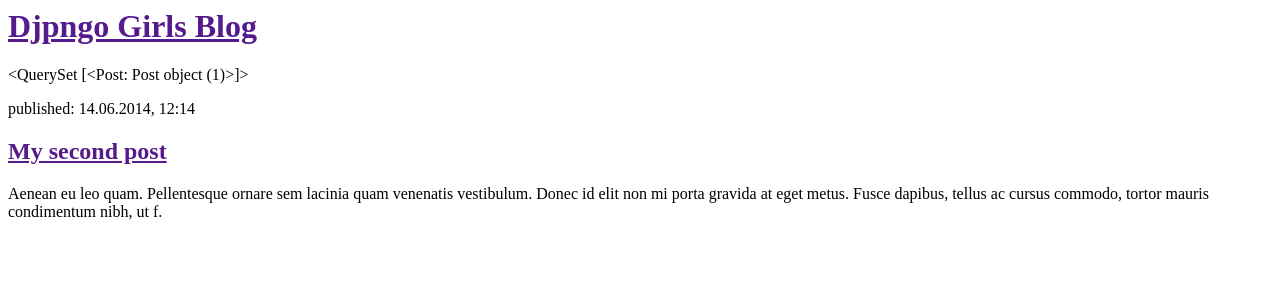
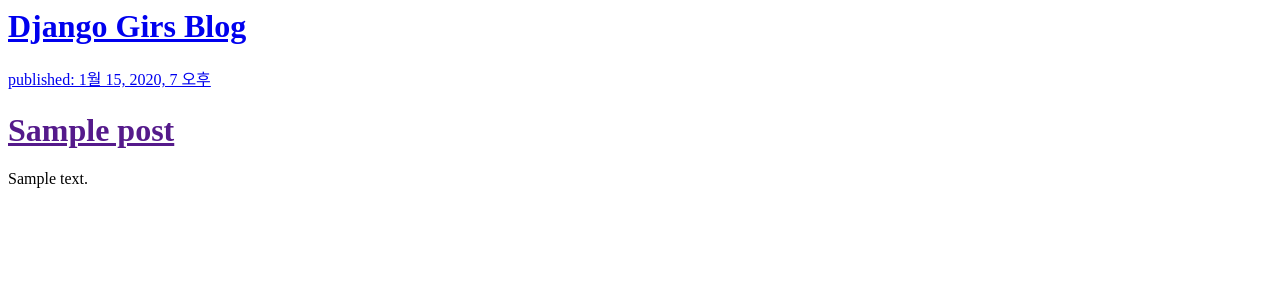
Before and after one commit to kyeonglinSong/my-first-blog, a Django app: template blog/templates/blog/post_list.html in a window 1280 px wide. Shown: the top 300 px of the page. Run offline with Django 3.2, Linux system fonts and the light colour scheme; the template is opened without the code that fills it: values that come from a table or form of the project are taken from there, others are empty; tables that the repository leaves empty hold one stand-in row (values such as "Sample post").

Commit message:
modified templates to display posts from database

```diff
--- a/blog/models.py
+++ b/blog/models.py
@@ -2,16 +2,16 @@ from django.db import models
 from django.utils import timezone
 from django.conf.urls import include
 
-class Post(models.Model) :
+class Post(models.Model):
     author = models.ForeignKey('auth.User', on_delete=models.CASCADE)
     title = models.CharField(max_length=200)
     text = models.TextField()
     created_date = models.DateTimeField(default=timezone.now)
     published_date = models.DateTimeField(blank=True, null=True)
 
-def publise(self) :
-    self.published_date = timezone.now()
-    self.save()
+    def publish(self):
+        self.published_date = timezone.now()
+        self.save()
 
-def __str__(self) :
-    return self.title
+    def __str__(self):
+        return self.title
--- a/blog/templates/blog/post_list.html
+++ b/blog/templates/blog/post_list.html
@@ -4,17 +4,15 @@
     </head>
     <body>
         <div>
-            <h1><a href="">Djpngo Girls Blog</a></h1>
+            <h1><a href="/">Django Girs Blog</h1>
         </div>
 
-        <div>
-            {{ posts }}
-        </div>
-
-        <div>
-            <p>published: 14.06.2014, 12:14</p>
-            <h2><a href="">My second post</a></h2>
-            <p>Aenean eu leo quam. Pellentesque ornare sem lacinia quam venenatis vestibulum. Donec id elit non mi porta gravida at eget metus. Fusce dapibus, tellus ac cursus commodo, tortor mauris condimentum nibh, ut f.</p>
-        </div>
+        {% for post in posts %}
+            <div>
+                <p>published: {{ post.published_date }}</p>
+                <h1><a href="">{{ post.title }}</a></h1>
+                <p>{{ post.text|linebreaksbr }}</p>
+            </div>
+        {% endfor %}
     </body>
 </html>
--- a/blog/views.py
+++ b/blog/views.py
@@ -1,4 +1,5 @@
 from django.shortcuts import render
+from django.utils import timezone
 from .models import Post
 
 
```
